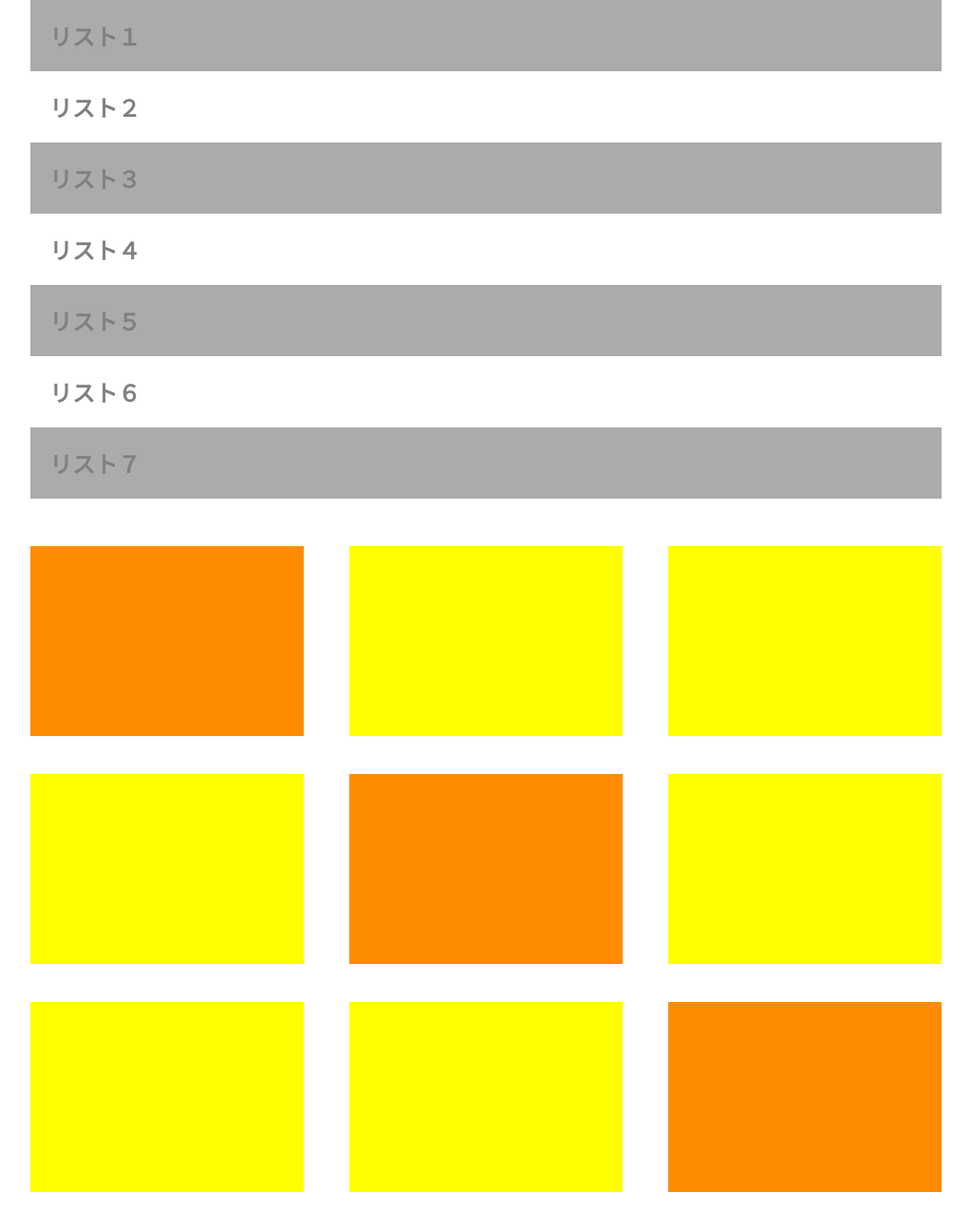
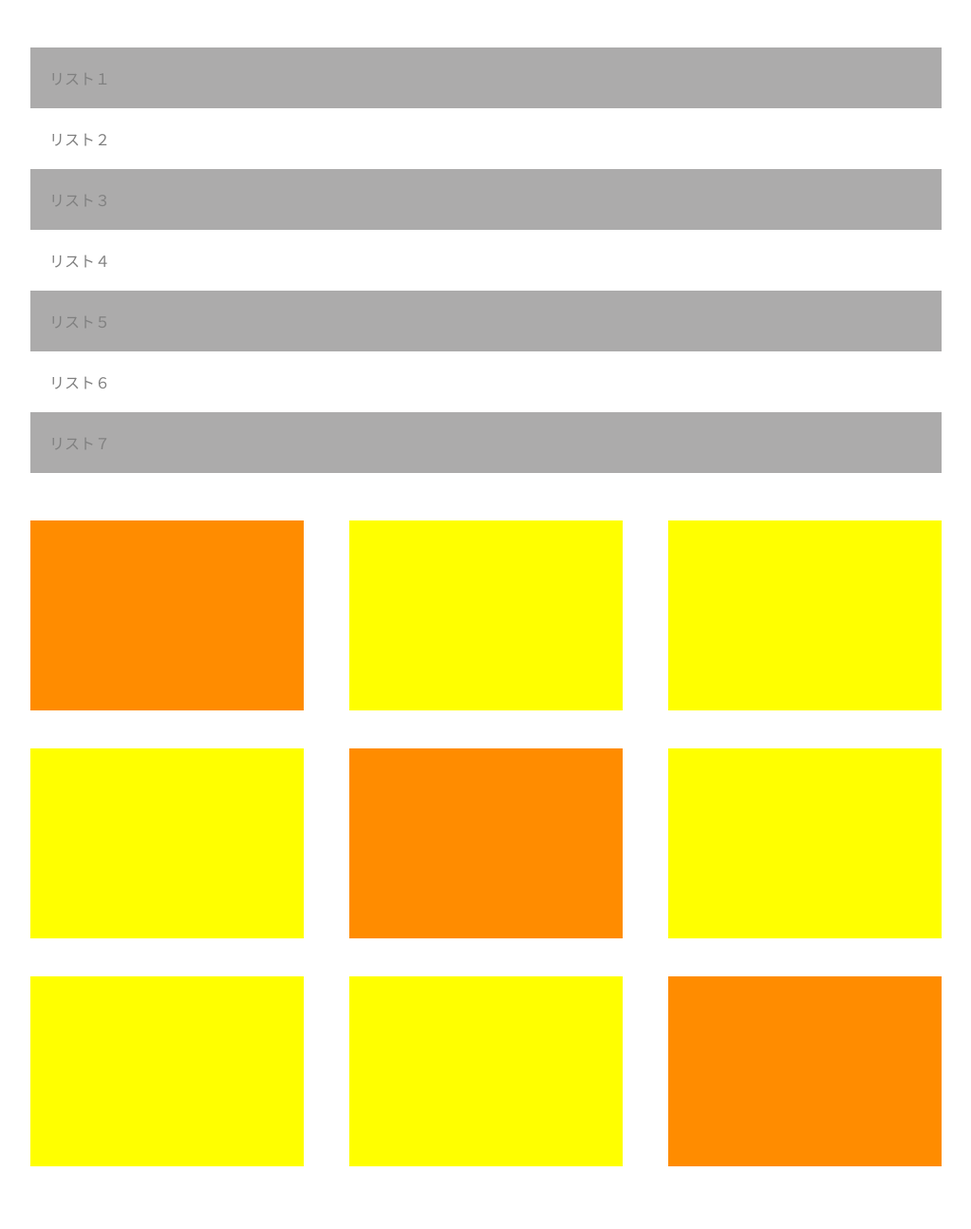
Before and after one commit to solty-28/HTML-CSS-practice, a plain HTML site: page chapter8.html in a window 1280 px wide. Shown: the whole page at 95% size, without its empty margins (128-1151 px from the left). Drawn offline with Linux system fonts and the light colour scheme.

Commit message:
[Finish]1-8

```diff
--- a/chapter8.css
+++ b/chapter8.css
@@ -8,60 +8,37 @@
   display: block;
   clear: both;
 }
+main {
+  width: 960px;
+  margin: 50px auto;
+}
 .list {
-  width: 960px;
-  margin: 0 auto;
+  margin-bottom: 50px;
+  list-style: none;
 }
 .list-text {
-  padding: 20px 0 20px 20px;
+  padding: 20px;
   color: #808080;
 }
 .list-text:nth-child(odd) {
   background-color: #acabab;
 }
-.contents {
-  width: 960px;
-  margin: 0 auto;
-}
 .contents-box {
   width: 30%;
   height: 200px;
-  margin: 40px 5% 0 0;
+  margin-bottom: 40px;
+  margin-right: 5%;
   float: left;
-}
-.contents-box:nth-child(1) {
-  background-color: #ff8c00;
-  margin: 50px 5% 0 0;
-}
-.contents-box:nth-child(2) {
-  margin: 50px 5% 0 0;
   background-color: #ffff00;
 }
-.contents-box:nth-child(3) {
-  margin: 50px 0 0 0;
-  background-color: #ffff00;
-}
-.contents-box:nth-child(4) {
-  margin: 40px 5% 0 0;
-  background-color: #ffff00;
-}
+.contents-box:first-child,
+.contents-box:last-child,
 .contents-box:nth-child(5) {
   background-color: #ff8c00;
-  margin: 40px 5% 0 0;
 }
-.contents-box:nth-child(6) {
-  margin: 40px 0 0 0;
-  background-color: #ffff00;
+.contents-box:nth-child(3n) {
+ margin-right: 0;
 }
-.contents-box:nth-child(7) {
-  margin: 40px 5% 50px 0;
-  background-color: #ffff00;
+.contents-box:nth-last-child(-n+3) {
+ margin-bottom: 0;
 }
-.contents-box:nth-child(8) {
-  margin: 40px 5% 50px 0;
-  background-color: #ffff00;
-}
-.contents-box:nth-child(9) {
-  background-color: #ff8c00;
-  margin: 40px 0 50px 0;
-}
--- a/chapter8.html
+++ b/chapter8.html
@@ -6,16 +6,17 @@
   <title>演習８</title>
 </head>
 <body>
-  <section class="list">
-    <h1 class="list-text">リスト１</h1>
-    <h1 class="list-text">リスト２</h1>
-    <h1 class="list-text">リスト３</h1>
-    <h1 class="list-text">リスト４</h1>
-    <h1 class="list-text">リスト５</h1>
-    <h1 class="list-text">リスト６</h1>
-    <h1 class="list-text">リスト７</h1>
-  </section>
-  <section class="contents clearfix">
+  <main>
+    <ul class="list">
+      <li class="list-text">リスト１</li>
+      <li class="list-text">リスト２</li>
+      <li class="list-text">リスト３</li>
+      <li class="list-text">リスト４</li>
+      <li class="list-text">リスト５</li>
+      <li class="list-text">リスト６</li>
+      <li class="list-text">リスト７</li>
+    </ul>
+    <section class="clearfix">
       <div class="contents-box"></div>
       <div class="contents-box"></div>
       <div class="contents-box"></div>
@@ -26,6 +27,6 @@
       <div class="contents-box"></div>
       <div class="contents-box"></div>
     </section>
-
+  </main>
 </body>
 </html>
```
Lines whose indentation alone changed are shown as unchanged.
